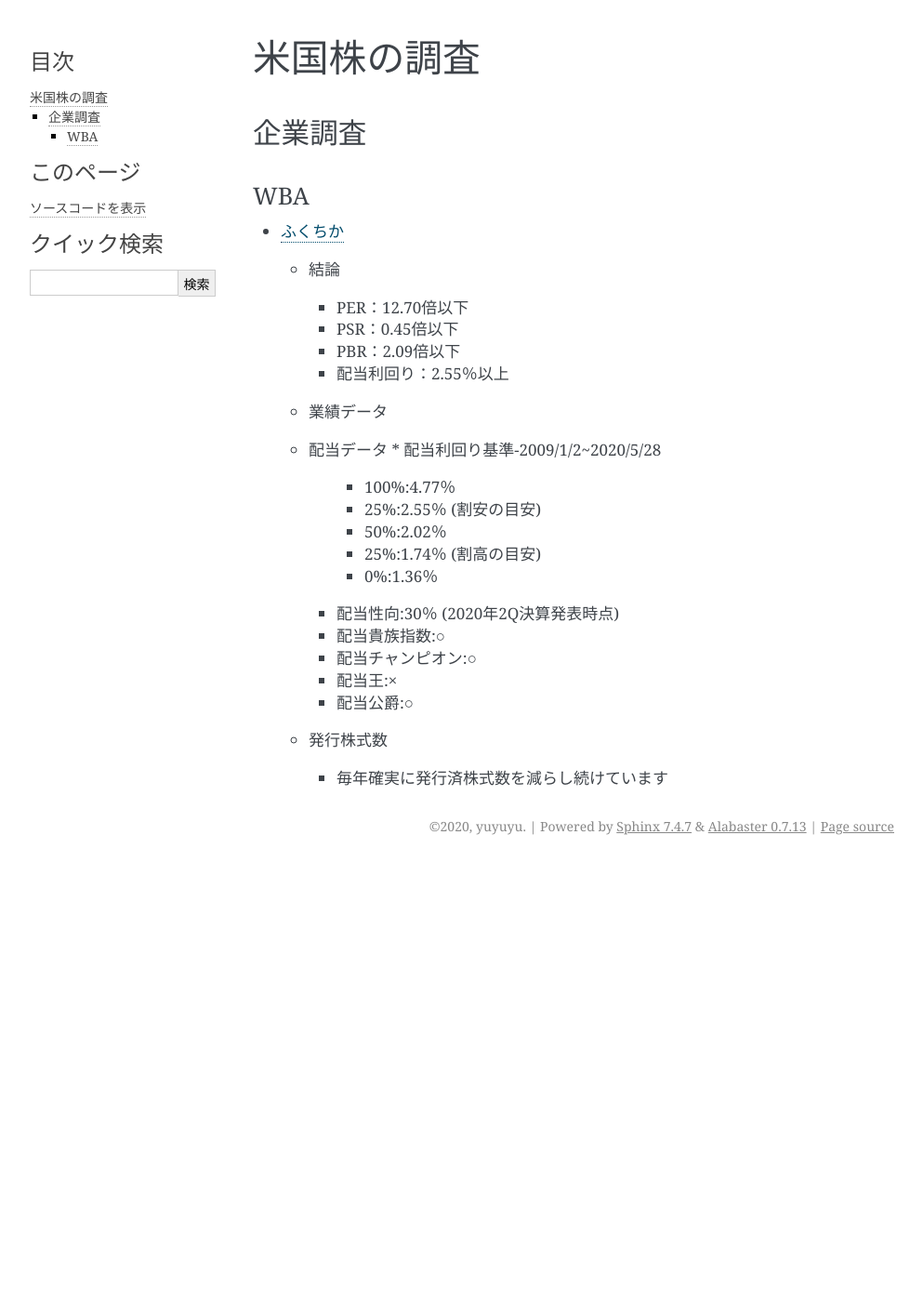
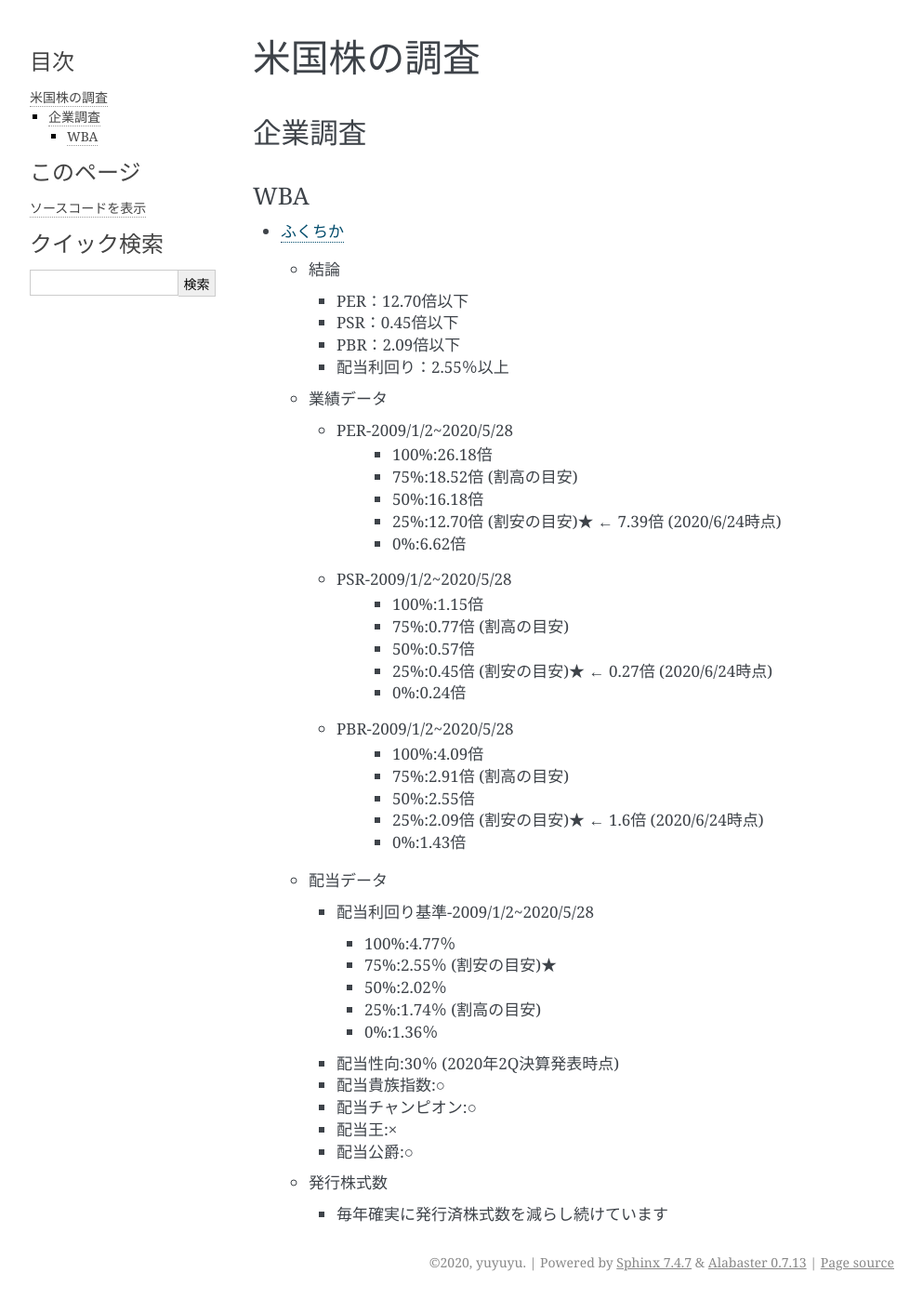
Before and after one commit to yuyuyu0706/sphinx, a Sphinx documentation site: the page built from sphinx/source/work/page07_finace.rst, in a window 1280 px wide. Shown: the whole page at 93% size, without its empty margins (148-1141 px from the left). Built offline with Sphinx 7.4.7, drawn with Linux system fonts in a browser that asks for light colours; pages that are not in the unit, such as notebooks, are missing from menus; before the commit the page ends 928 px from its top, so only the background shows below that.

Commit message:
auto commit

```diff
--- a/sphinx/source/work/page07_finace.rst
+++ b/sphinx/source/work/page07_finace.rst
@@ -18,10 +18,34 @@ WBA
     * 配当利回り：2.55％以上
 
   * 業績データ
+
+   * PER-2009/1/2~2020/5/28
+      * 100%:26.18倍
+      * 75%:18.52倍 (割高の目安)
+      * 50%:16.18倍
+      * 25%:12.70倍 (割安の目安)★ ← 7.39倍 (2020/6/24時点)
+      * 0%:6.62倍
+
+   * PSR-2009/1/2~2020/5/28
+      * 100%:1.15倍
+      * 75%:0.77倍 (割高の目安)
+      * 50%:0.57倍
+      * 25%:0.45倍 (割安の目安)★ ← 0.27倍 (2020/6/24時点)
+      * 0%:0.24倍
+
+   * PBR-2009/1/2~2020/5/28
+      * 100%:4.09倍
+      * 75%:2.91倍 (割高の目安)
+      * 50%:2.55倍
+      * 25%:2.09倍 (割安の目安)★ ← 1.6倍 (2020/6/24時点)
+      * 0%:1.43倍
+
   * 配当データ
+
     * 配当利回り基準-2009/1/2~2020/5/28
+
       * 100%:4.77％
-      * 25%:2.55％ (割安の目安)
+      * 75%:2.55％ (割安の目安)★
       * 50%:2.02％
       * 25%:1.74％ (割高の目安)
       * 0%:1.36％
```
